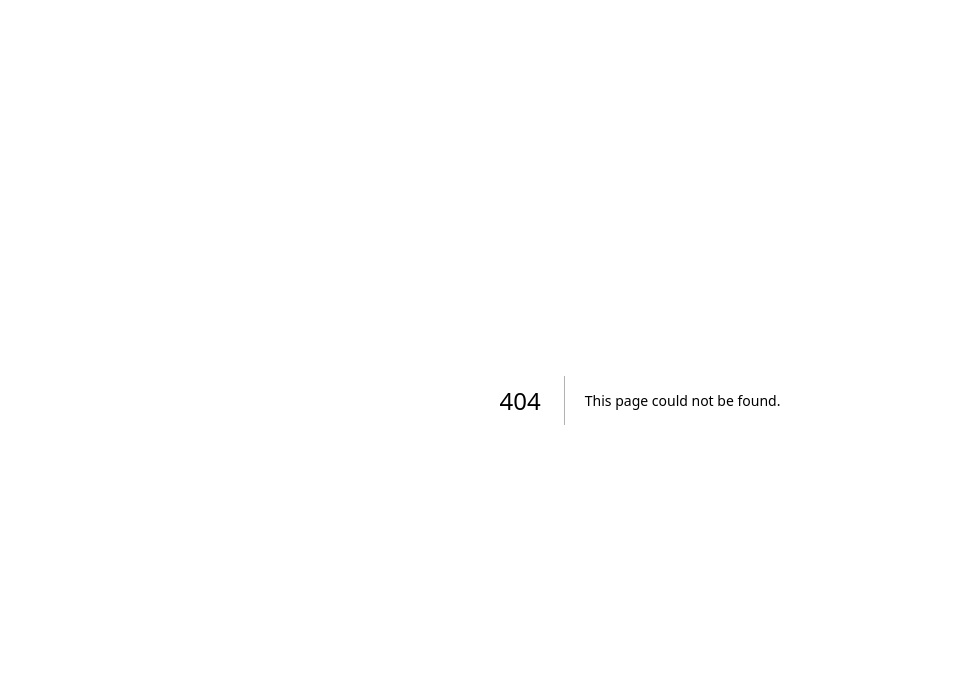
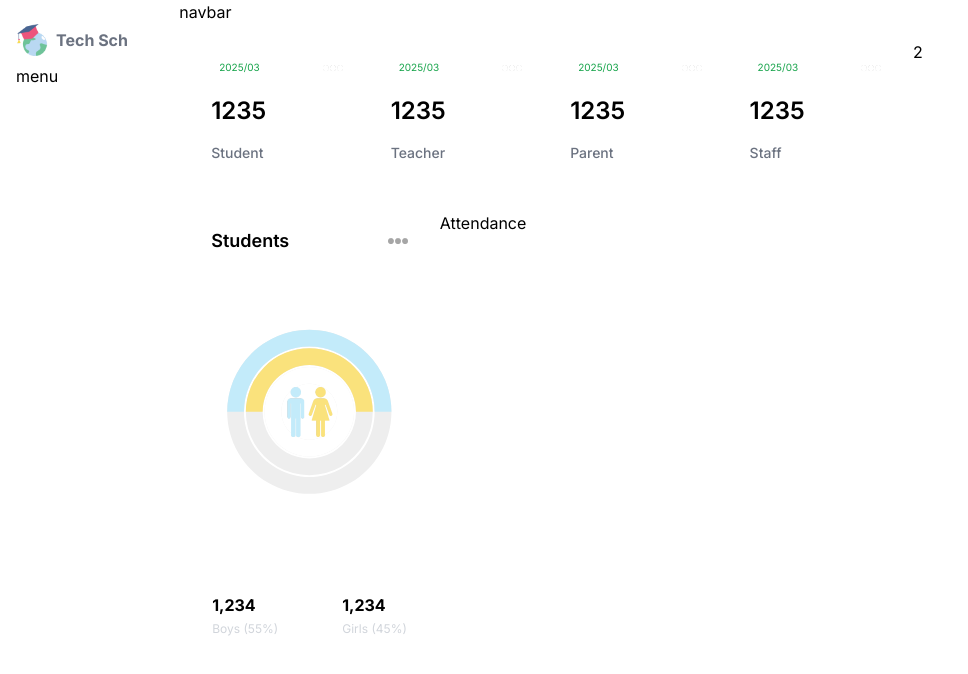
Before and after one commit to faizokigenyi/SHOOL_DASHBOARDUI, a Next.js app: page /admin in a window 1280 px wide. Before the commit this address had no page. Shown: the top 674 px of the page, without its empty margins (0-968 px from the left). Built offline with nearby package versions, Linux system fonts and the light colour scheme.

Commit message:
Add Menu,CountChart, UserCard

```diff
--- /dev/null
+++ b/components/Menu.tsx
@@ -0,0 +1,114 @@
+const menuItems = [
+  {
+    title: "MENU",
+    items: [
+      {
+        icon: "/home.png",
+        label: "Home",
+        href: "/",
+        visible: ["admin", "teacher", "student", "parent"],
+      },
+      {
+        icon: "/teacher.png",
+        label: "Teachers",
+        href: "/list/teachers",
+        visible: ["admin", "teacher"],
+      },
+      {
+        icon: "/student.png",
+        label: "Students",
+        href: "/list/students",
+        visible: ["admin", "teacher"],
+      },
+      {
+        icon: "/parent.png",
+        label: "Parents",
+        href: "/list/parents",
+        visible: ["admin", "teacher"],
+      },
+      {
+        icon: "/subject.png",
+        label: "Subjects",
+        href: "/list/subjects",
+        visible: ["admin"],
+      },
+      {
+        icon: "/class.png",
+        label: "Classes",
+        href: "/list/classes",
+        visible: ["admin", "teacher"],
+      },
+      {
+        icon: "/lesson.png",
+        label: "Lessons",
+        href: "/list/lessons",
+        visible: ["admin", "teacher"],
+      },
+      {
+        icon: "/exam.png",
+        label: "Exams",
+        href: "/list/exams",
+        visible: ["admin", "teacher", "student", "parent"],
+      },
+      {
+        icon: "/assignment.png",
+        label: "Assignments",
+        href: "/list/assignments",
+        visible: ["admin", "teacher", "student", "parent"],
+      },
+      {
+        icon: "/result.png",
+        label: "Results",
+        href: "/list/results",
+        visible: ["admin", "teacher", "student", "parent"],
+      },
+      {
+        icon: "/attendance.png",
+        label: "Attendance",
+        href: "/list/attendance",
+        visible: ["admin", "teacher", "student", "parent"],
+      },
+      {
+        icon: "/calendar.png",
+        label: "Events",
+        href: "/list/events",
+        visible: ["admin", "teacher", "student", "parent"],
+      },
+      {
+        icon: "/message.png",
+        label: "Messages",
+        href: "/list/messages",
+        visible: ["admin", "teacher", "student", "parent"],
+      },
+      {
+        icon: "/announcement.png",
+        label: "Announcements",
+        href: "/list/announcements",
+        visible: ["admin", "teacher", "student", "parent"],
+      },
+    ],
+  },
+  {
+    title: "OTHER",
+    items: [
+      {
+        icon: "/profile.png",
+        label: "Profile",
+        href: "/profile",
+        visible: ["admin", "teacher", "student", "parent"],
+      },
+      {
+        icon: "/setting.png",
+        label: "Settings",
+        href: "/settings",
+        visible: ["admin", "teacher", "student", "parent"],
+      },
+      {
+        icon: "/logout.png",
+        label: "Logout",
+        href: "/logout",
+        visible: ["admin", "teacher", "student", "parent"],
+      },
+    ],
+  },
+];
--- /dev/null
+++ b/src/app/(dashboard)/admin/page.tsx
@@ -0,0 +1,37 @@
+import CountChart from "@/app/components/CountChart";
+import UserCard from "@/app/components/UserCard";
+import React from "react";
+
+const AdminPage = () => {
+  return (
+    <div className="p-4 flex gap-4 flex-col md:flex-row">
+      {/**LEFT */}
+
+      <div className="w-full lg:w-2/3 flex flex-col gap-8">
+        {/**USER CARDS */}
+        <div className="flex gap-4 justify-between flex-wrap ">
+          <UserCard type="student" />
+          <UserCard type="teacher" />
+          <UserCard type="parent" />
+          <UserCard type="staff" />
+        </div>
+
+        {/***MIDLLE CHARTS */}
+        <div className="flex gap-4 flex-collg:flex-row ">
+          {/***COUNT CHARTS */}
+          <div className="w-full lg:w-1/3 h-[450px]">
+            <CountChart />
+          </div>
+          {/***ATTENDANCE CHART CHARTS */}
+          <div className="w-full lg:w-2/3 h-[450px]">Attendance</div>
+        </div>
+        {/***BOTTOM CHARTS */}
+      </div>
+
+      {/**RIGHT */}
+      <div className="w-full lg:w-1/3">2</div>
+    </div>
+  );
+};
+
+export default AdminPage;
--- /dev/null
+++ b/src/app/(dashboard)/layout.tsx
@@ -0,0 +1,31 @@
+import Menu from "../components/Menu";
+import Image from "next/image";
+import Link from "next/link";
+import NavBar from "../components/NavBar";
+
+export default function DashboardLayout({
+  children,
+}: Readonly<{
+  children: React.ReactNode;
+}>) {
+  return (
+    <div className="h-screen flex">
+      {/* LEFT */}
+      <div className="w-[14%] md:w-[8%] lg:w-[16%] xl:w-[14%] p-4 ">
+        <Link
+          href="/"
+          className="flex items-center justify-center lg:justify-start gap-2 text-gray-500 py-2"
+        >
+          <Image src="/logo.png" alt="logo" width={32} height={32} />
+          <span className="hidden lg:block font-bold">Tech Sch</span>
+        </Link>
+        <Menu />
+      </div>
+      {/* RIGHT */}
+      <div className="w-[86%] md:w-[92%] lg:w-[84%] xl:w-[86%] bg=[#F7F8FA] overflow-scroll flex flex-col">
+        <NavBar />
+        {children}
+      </div>
+    </div>
+  );
+}
--- /dev/null
+++ b/src/app/(dashboard)/page.tsx
@@ -0,0 +1,7 @@
+import React from "react";
+
+const Dashboard = () => {
+  return <div>The Boars</div>;
+};
+
+export default Dashboard;
--- /dev/null
+++ b/src/app/(dashboard)/parent/page.tsx
@@ -0,0 +1,7 @@
+import React from "react";
+
+const ParentPage = () => {
+  return <div>ParentPage</div>;
+};
+
+export default ParentPage;
--- /dev/null
+++ b/src/app/(dashboard)/student/page.tsx
@@ -0,0 +1,7 @@
+import React from "react";
+
+const StudentPage = () => {
+  return <div> StudentPage</div>;
+};
+
+export default StudentPage;
--- /dev/null
+++ b/src/app/(dashboard)/teacher/page.tsx
@@ -0,0 +1,9 @@
+import React from 'react'
+
+const TeacherPage = () => {
+  return (
+    <div>TeacherPage</div>
+  )
+}
+
+export default TeacherPage
--- /dev/null
+++ b/src/app/components/CountChart.tsx
@@ -0,0 +1,78 @@
+"use client";
+import Image from "next/image";
+import React from "react";
+import {
+  RadialBarChart,
+  RadialBar,
+  Legend,
+  ResponsiveContainer,
+} from "recharts";
+
+const data = [
+  {
+    name: "Total",
+    count: 106,
+    fill: "white",
+  },
+  {
+    name: "Girls",
+    count: 53,
+    fill: "#FAE27C",
+  },
+  {
+    name: "Boys",
+    count: 53,
+    fill: "#C3EBFA",
+  },
+];
+
+const CountChart = () => {
+  return (
+    <div className="bg-white rounded-xl w-full h-full p-4">
+      {/**TITLE */}
+      <div className="flex justify-between items-center">
+        <h1 className="text-lg  font-semibold">Students</h1>
+        <Image src="/moreDark.png" width={20} height={20} alt="" />
+      </div>
+
+      {/**CHART */}
+      {/* CHART */}
+      <div className="relative w-full h-[75%]">
+        <ResponsiveContainer>
+          <RadialBarChart
+            cx="50%"
+            cy="50%"
+            innerRadius="40%"
+            outerRadius="100%"
+            barSize={32}
+            data={data}
+          >
+            <RadialBar background dataKey="count" />
+          </RadialBarChart>
+        </ResponsiveContainer>
+        <Image
+          src="/maleFemale.png"
+          alt=""
+          width={50}
+          height={50}
+          className="absolute top-1/2 left-1/2 -translate-x-1/2 -translate-y-1/2"
+        />
+      </div>
+      {/**BOTTOM */}
+      <div className="flex justify-center gap-16">
+        <div className="flex flex-col gap-1">
+          <div className="w-5 h-5 bg-lamaSky rounded-full" />
+          <h1 className="font-bold">1,234</h1>
+          <h2 className="text-xs text-gray-300">Boys (55%)</h2>
+        </div>
+        <div className="flex flex-col gap-1">
+          <div className="w-5 h-5 bg-lamaYellow rounded-full" />
+          <h1 className="font-bold">1,234</h1>
+          <h2 className="text-xs text-gray-300">Girls (45%)</h2>
+        </div>
+      </div>
+    </div>
+  );
+};
+
+export default CountChart;
--- /dev/null
+++ b/src/app/components/UserCard.tsx
@@ -0,0 +1,25 @@
+import Image from "next/image";
+import React from "react";
+
+const UserCard = ({ type }: { type: string }) => {
+  return (
+    <div
+      className="
+      min-w-[130px] p-4 flex-1 rounded-2xl odd:bg-lamaPurple even:bg-lamaYellow"
+    >
+      <div
+        className="flex
+      justify-between items-center"
+      >
+        <span className="text-[10px] bg-white px-2 py-1 bg-red text-green-600 rounded-full">
+          2025/03
+        </span>
+        <Image src="/more.png" alt="more" width={20} height={20} />
+      </div>
+      <h1 className="text-2xl font-semibold my-4">1235</h1>
+      <h2 className="capitalize text-sm font-medium text-gray-500">{type}</h2>
+    </div>
+  );
+};
+
+export default UserCard;
```
